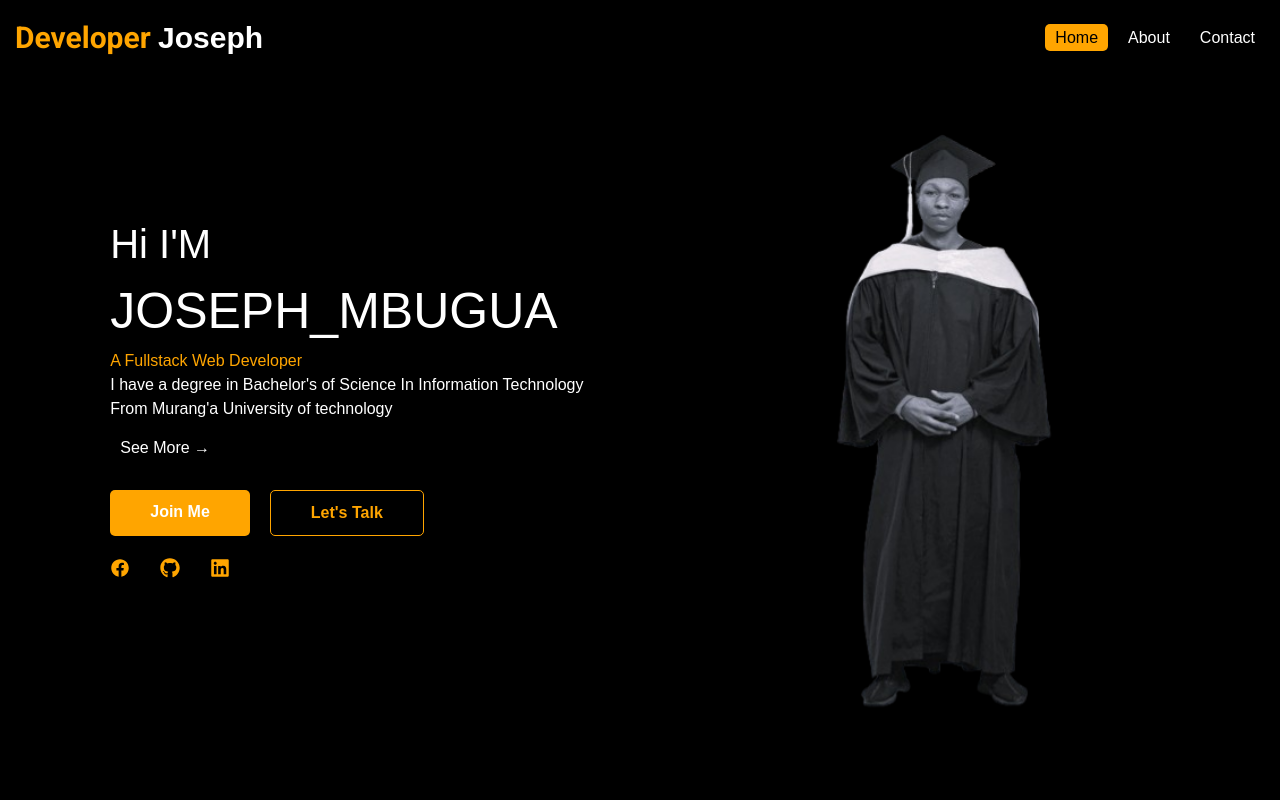
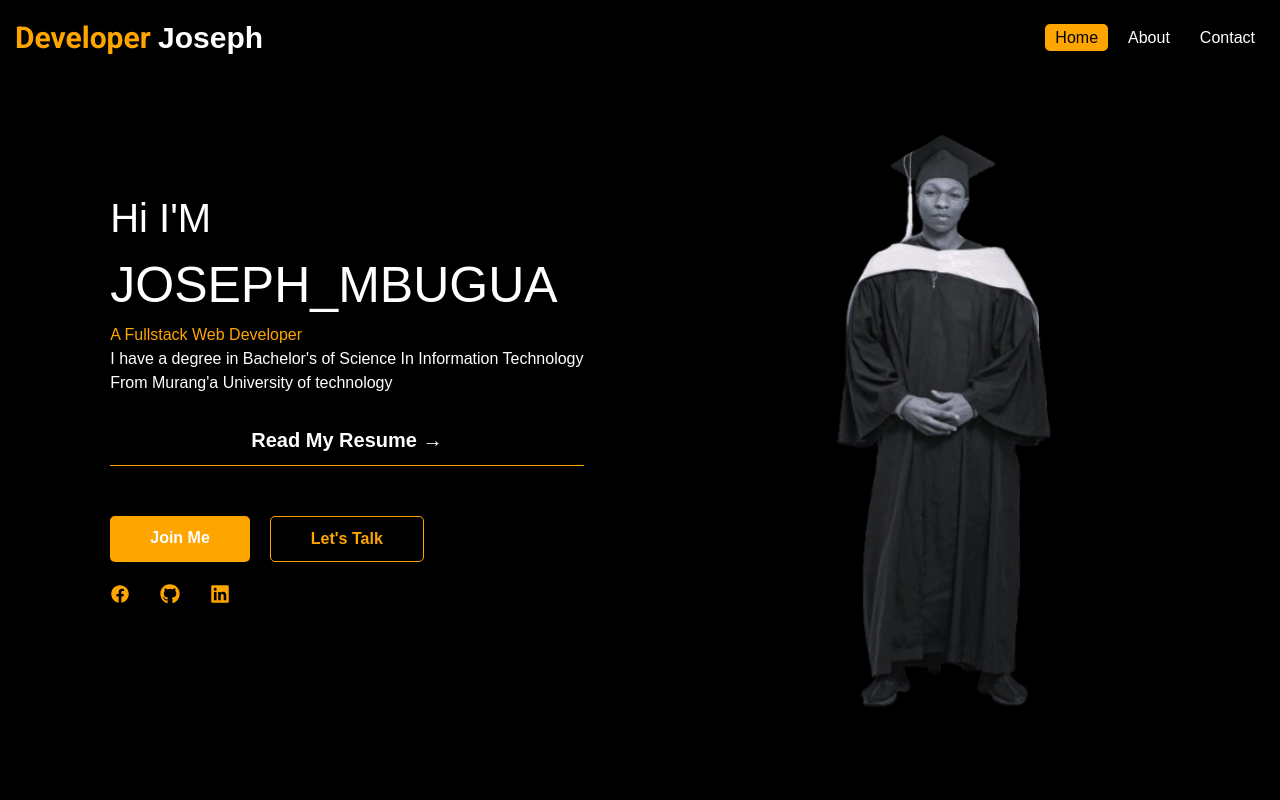
Before and after one commit to Joseh254/Portfolio, a React (Vite) app: page / in a window 1280 px wide. Shown: the top 800 px of the page. Built offline with nearby package versions, Linux system fonts and the light colour scheme.

Commit message:
add a section to read resume

```diff
--- a/src/COMPONENTS/HEROSECTION/Hero.css
+++ b/src/COMPONENTS/HEROSECTION/Hero.css
@@ -90,6 +90,20 @@
   max-width: 60rem;
   height: auto;
 }
+.read-resume{
+  display: flex;
+  justify-content: center;
+  padding: 1rem;
+   margin-top: 2rem;
+   font-size: 2rem;
+   margin-bottom: 5rem;
+   font-weight: 800;
+ text-transform: capitalize;
+   border:1px,solid,orange;
+   border-top: none;
+   border-left: none;
+   border-right: none;
+}
 .buttons {
   display: flex;
   gap: 2rem;
@@ -155,6 +169,9 @@
     transform: translateX(0);
   }
 }
+.social-links a:hover{
+  color:white;
+}
 .no-orange {
   padding: 1rem 4rem;
   border: 1px solid orange;
--- a/src/COMPONENTS/HEROSECTION/Hero.jsx
+++ b/src/COMPONENTS/HEROSECTION/Hero.jsx
@@ -52,9 +52,9 @@ function Hero() {
             I have a degree in Bachelor's of Science In Information Technology
           </p>
           <p>From Murang'a University of technology</p>
-          <p style={{ padding: "1rem", marginTop: ".5rem", fontWeight: "500" }}>
-            {" "}
-            See More <span>&#8594;</span>
+          <p  className ="read-resume">
+
+            <a href="https://drive.google.com/file/d/1ZLVUOvDmfxSfG0zvr7Jp2O10dIGNf8rJ/view?usp=sharing" target="_blank" rel="noopener noreferrer">Read my resume <span>&#8594;</span></a>
           </p>
 
           <div className="buttons">
```
